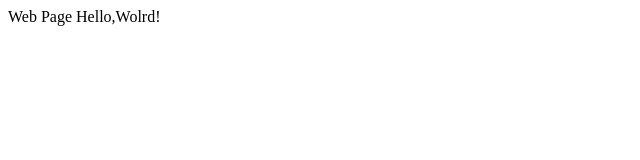
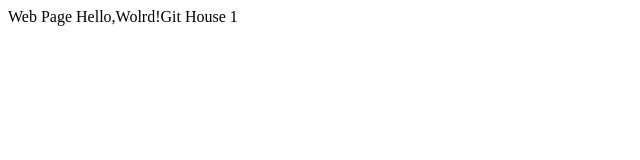
Before and after one commit to AdamGaoChina/LearnGit, a plain HTML site: page index.html in a window 1280 px wide. Shown: the full height of the page, 0-640 px from the left. Drawn offline with Linux system fonts and the light colour scheme.

Commit message:
Git House 1

```diff
--- a/index.html
+++ b/index.html
@@ -1,6 +1,6 @@
 <html>
 	<head>Web Page</head>
 	<body>
-		Hello,Wolrd!
+		Hello,Wolrd!Git House 1
 	</body>
 </html>
```
